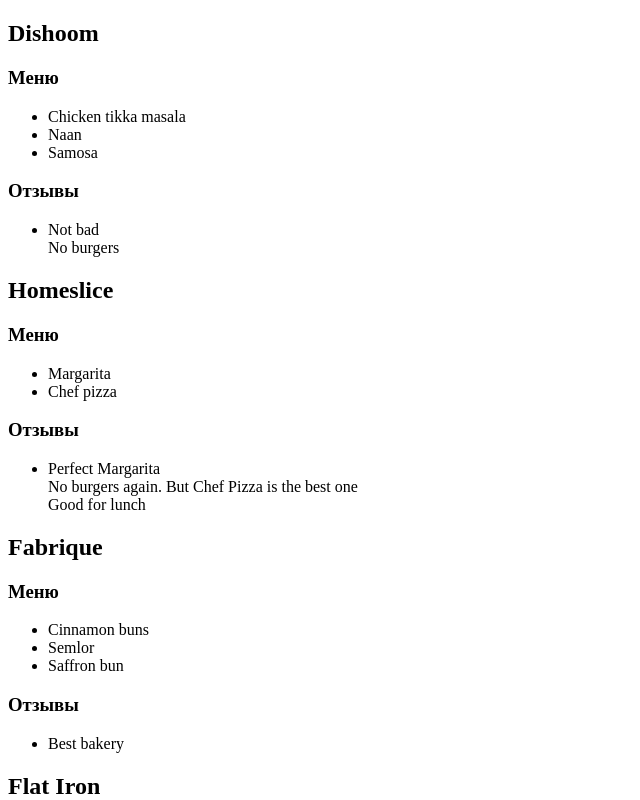
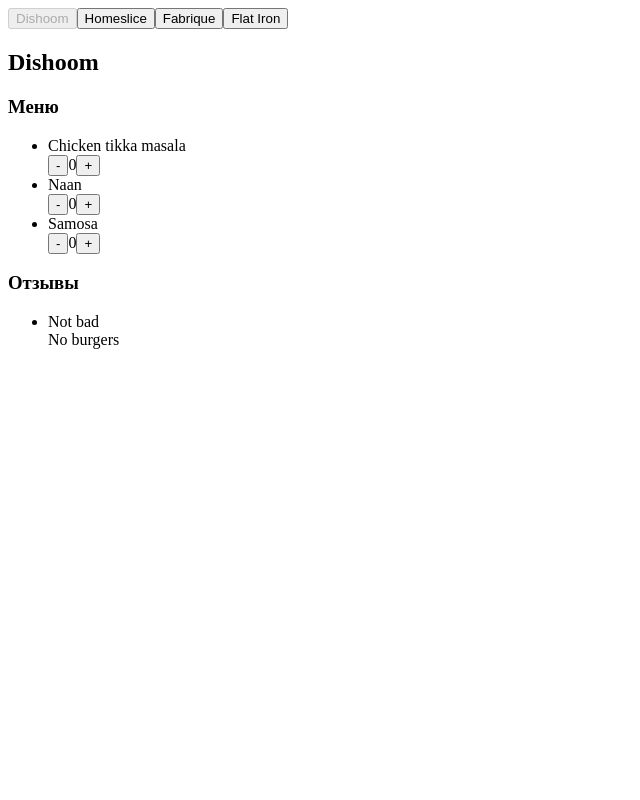
Before and after one commit to MoSer82/react2024-03-11, a React (Vite) app: page / in a window 1280 px wide. Shown: the top 800 px of the page, without its empty margins (0-640 px from the left). Built offline with nearby package versions, Linux system fonts and the light colour scheme.

Commit message:
lecture 3 hw add tabs for restaurants add counter for meals

```diff
--- /dev/null
+++ b/src/App.tsx
@@ -0,0 +1,37 @@
+import { useEffect, useState } from "react"
+import { restaurants } from "./assets/mock"
+import { Layout } from "./components/layout/component"
+import { RestaurantTabs } from "./components/restaurant-tabs/component"
+import { Restaurant } from "./components/restaurant/component"
+
+const getSavedRestaurantIndex = () => {
+    return Number(localStorage.getItem('currentRestaurantIndex') || 0);
+}
+
+const saveRestaurantIndex = (index: number) => {
+    localStorage.setItem('currentRestaurantIndex', index.toString());
+}
+
+export const App = () => {
+
+    const [currentRestaurantIndex, setCurrentRestaurantIndex] = useState(getSavedRestaurantIndex);
+
+    useEffect(() => {
+        saveRestaurantIndex(currentRestaurantIndex)
+    }, [currentRestaurantIndex]);
+
+    return (
+        (restaurants?.length) ? (
+            <Layout>
+                <RestaurantTabs restaurants={ restaurants } onTabClick={ setCurrentRestaurantIndex } currentIndex={ currentRestaurantIndex } />
+
+                <Restaurant restaurant={ restaurants[currentRestaurantIndex] } />
+            </Layout>
+        ) :
+        (
+            <Layout>
+                No info
+            </Layout>
+        )
+    )
+}
--- /dev/null
+++ b/src/components/counter/component.tsx
@@ -0,0 +1,23 @@
+import { FC, useState } from "react";
+
+interface Props {
+    initialCount: number;
+}
+
+export const Counter: FC<Props> = ({ initialCount }) => {
+
+    let [currentCount, setCurrentCount] = useState(initialCount);
+
+    return (
+        <div>
+            <button onClick={ () => {
+                currentCount > 0 ? setCurrentCount(--currentCount) : 0
+            }}>-
+            </button>
+            { currentCount }
+            <button onClick={ ()=> {
+                currentCount < 5 ? setCurrentCount(++currentCount) : 5
+            }}>+</button>
+        </div>
+    )
+}
--- a/src/components/meal/component.tsx
+++ b/src/components/meal/component.tsx
@@ -1,7 +1,6 @@
 import { FC, ReactNode } from "react";
+import { Counter } from "../counter/component";
 import { MealInterface } from "../../models/meal";
-
-
 
 export interface Props {
     meal: MealInterface;
@@ -10,6 +9,9 @@
 
 export const Meal: FC<Props> = ({ meal }) => {
     return (
-        <div>{ meal.name }</div>
+        <div>
+            { meal.name }
+            <Counter key={ meal.id } initialCount={ 0 }/>
+        </div>
     )
 }
--- a/src/components/menu/component.tsx
+++ b/src/components/menu/component.tsx
@@ -7,8 +7,6 @@
 }
 
 export const Menu: FC<Props> = ({ menu }) => (
-    <div>
-        <h3>Меню</h3>
     <ul>
         {
             menu.map((meal) => (
@@ -18,5 +16,4 @@
             ))
         }
     </ul>
-    </div>
 )
--- /dev/null
+++ b/src/components/restaurant-tabs/component.tsx
@@ -0,0 +1,19 @@
+import { FC } from "react";
+import { Tab } from "../tab/component";
+import { RestaurantInterface } from "../../models/restaurant";
+
+interface Props {
+    restaurants: RestaurantInterface[];
+    onTabClick: (idx: number) => void;
+    currentIndex: number;
+}
+export const RestaurantTabs: FC<Props> = ({ restaurants, onTabClick, currentIndex }) => {
+    return (
+        <div>
+            { restaurants.map((restaurant, index) => (
+                <Tab title={ restaurant.name } onClick={ () => onTabClick(index) } isActive={ currentIndex === index } />
+            ))
+            }
+        </div>
+    );
+}
--- a/src/components/restaurant/component.tsx
+++ b/src/components/restaurant/component.tsx
@@ -13,14 +13,20 @@
         <h2>{ (restaurant?.name)? (restaurant.name ) : ('Нет названия') }</h2>
         {
             (restaurant?.menu?.length)? (
-                <Menu menu={ restaurant.menu } />
+                <>
+                    <h3>Меню</h3>
+                    <Menu menu={ restaurant.menu } />
+                </>
             ) : (
                 <div>Нет меню</div>
             )
         }
         {
             (restaurant?.reviews?.length)? (
-                <Reviews reviews={ restaurant.reviews } />
+                <>
+                    <h3>Отзывы</h3>
+                    <Reviews reviews={ restaurant.reviews } />
+                </>
             ): (
                 <div>Нет отзывов</div>
             )
--- a/src/components/reviews/components.tsx
+++ b/src/components/reviews/components.tsx
@@ -7,8 +7,6 @@
 }
 
 export const Reviews: FC<Props> = ( { reviews }) => (
-    <div>
-        <h3>Отзывы</h3>
     <ul>
         <li>
             {
@@ -19,5 +17,4 @@
 
         </li>
     </ul>
-    </div>
 )
--- /dev/null
+++ b/src/components/tab/component.tsx
@@ -0,0 +1,13 @@
+import { FC, MouseEventHandler } from "react";
+
+interface Props {
+    title: string;
+    onClick: MouseEventHandler,
+    isActive: boolean;
+}
+
+export const Tab: FC<Props> = ({ title, onClick, isActive }) => {
+    return (
+        <button onClick={ onClick } disabled={ isActive }>{ title }</button>
+    );
+}
--- a/src/main.tsx
+++ b/src/main.tsx
@@ -1,20 +1,9 @@
 import ReactDOM from "react-dom/client";
-import { Layout } from "./components/layout/component";
-import { restaurants } from "./assets/mock";
-import { Restaurant } from "./components/restaurant/component";
-import { RestaurantInterface } from "./models/restaurant";
+import { App } from "./App";
 
 const rootElem = document.getElementById("root")! as Element;
 const root = ReactDOM.createRoot(rootElem);
 
 root.render(
-    <Layout>
-        {
-            (restaurants?.length) ? (
-                restaurants.map((restaurant) => (
-                    <Restaurant restaurant={ restaurant as RestaurantInterface } />
-                ))
-            ) : null
-        }
-    </Layout>
+    <App />
 );
```
Lines whose indentation alone changed are shown as unchanged.
